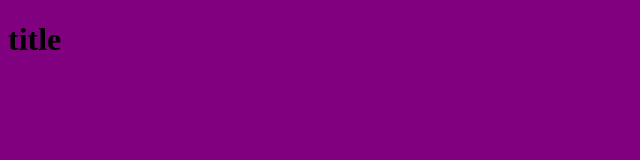
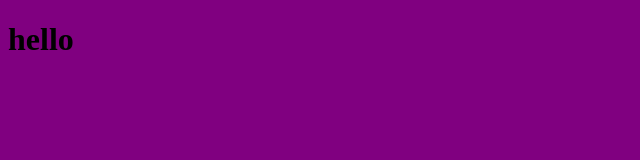
Before and after one commit to Star-Mix-hub/forme, a plain HTML site: page index.html in a window 1280 px wide. Shown: the full height of the page, 0-640 px from the left. Drawn offline with Linux system fonts and the light colour scheme.

Commit message:
change title

```diff
--- a/index.html
+++ b/index.html
@@ -7,6 +7,6 @@
         <link rel="stylesheet" href="style.css">
     </head>
     <body>
-      <h1>title</h1>
+      <h1>hello</h1>
     </body>
 </html>
```
